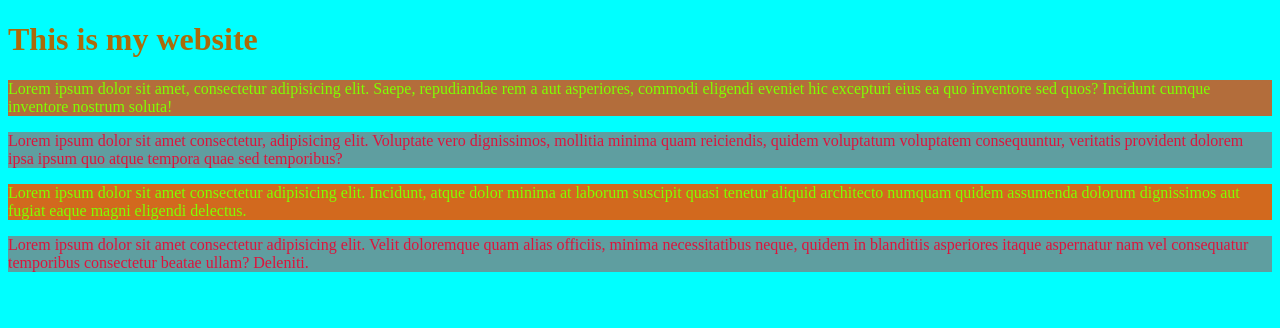
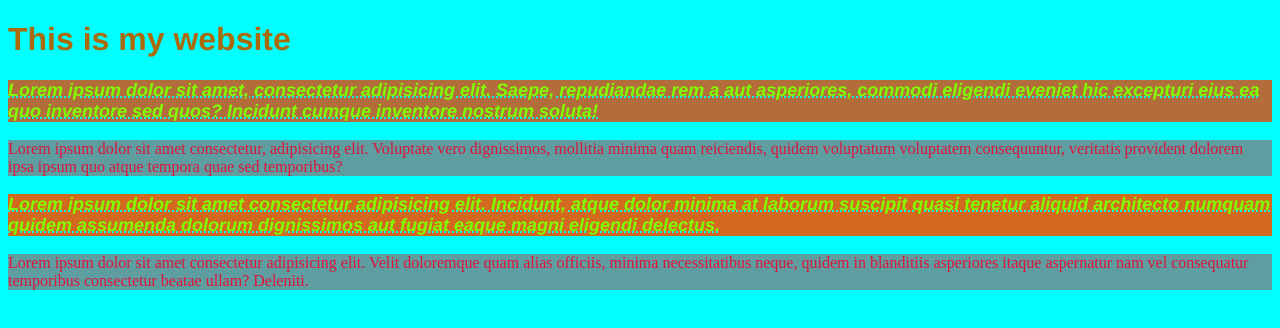
Before and after one commit to supriya-create/FRONTEND-CLASS-PROJECTS, a plain HTML site: page PRACTICE/basiccss.html in a window 1280 px wide. Drawn offline with Linux system fonts and the light colour scheme.

Commit message:
CSS Fonts

```diff
--- a/PRACTICE/basiccss.html
+++ b/PRACTICE/basiccss.html
@@ -11,6 +11,7 @@
     }
     h1{
         color: rgb(171, 106, 10);
+        font-family: 'Franklin Gothic Medium', 'Arial Narrow', Arial, sans-serif;
     }
     #p1{
         background-color: rgb(179, 109, 59);
@@ -18,7 +19,13 @@
     .odd{
         background-color: chocolate;
         color: chartreuse;
+        font-family: 'Franklin Gothic Medium', 'Arial Narrow', Arial, sans-serif;
+        font-style: italic;
+        font-weight: bold;
+        text-decoration: cyan dotted underline;
+        font-size: 18px;
     }
+
     .even{
         background-color: cadetblue;
         color: crimson;
```
